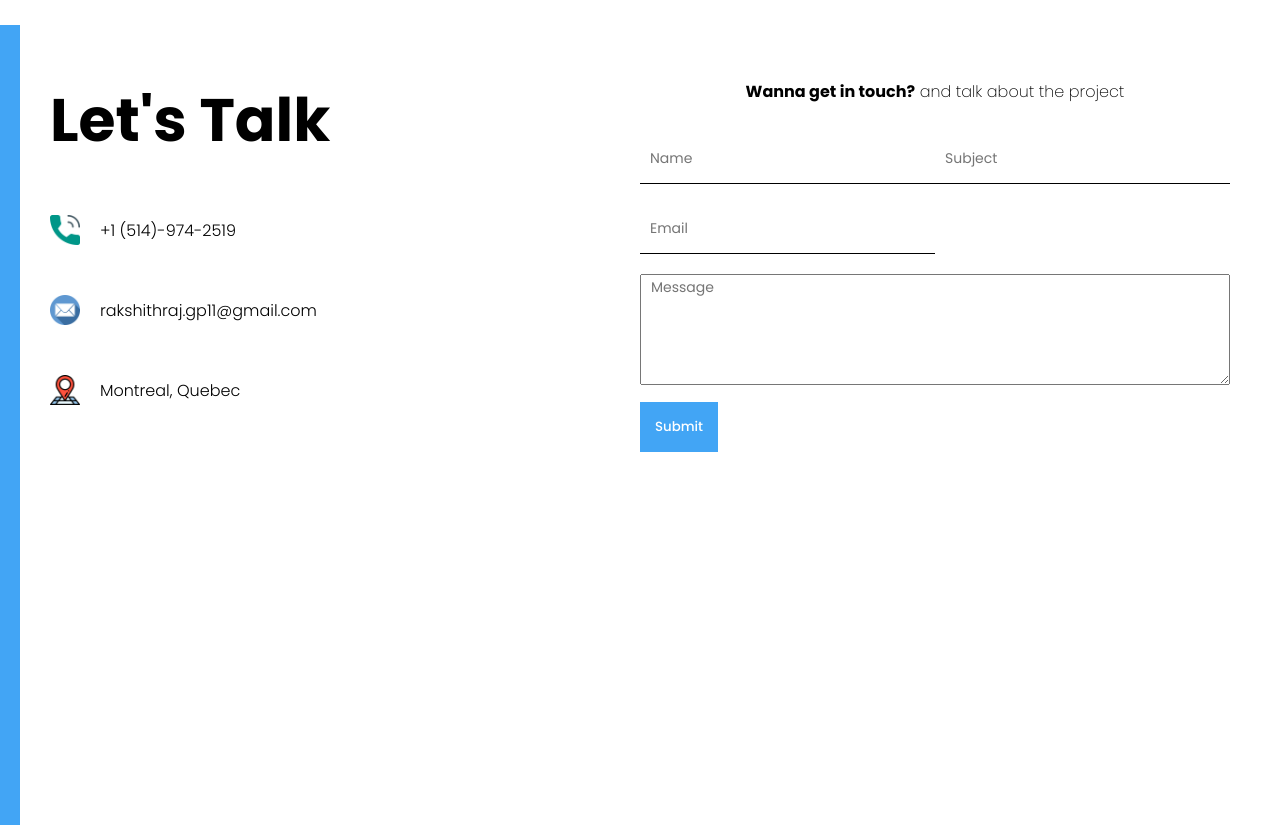
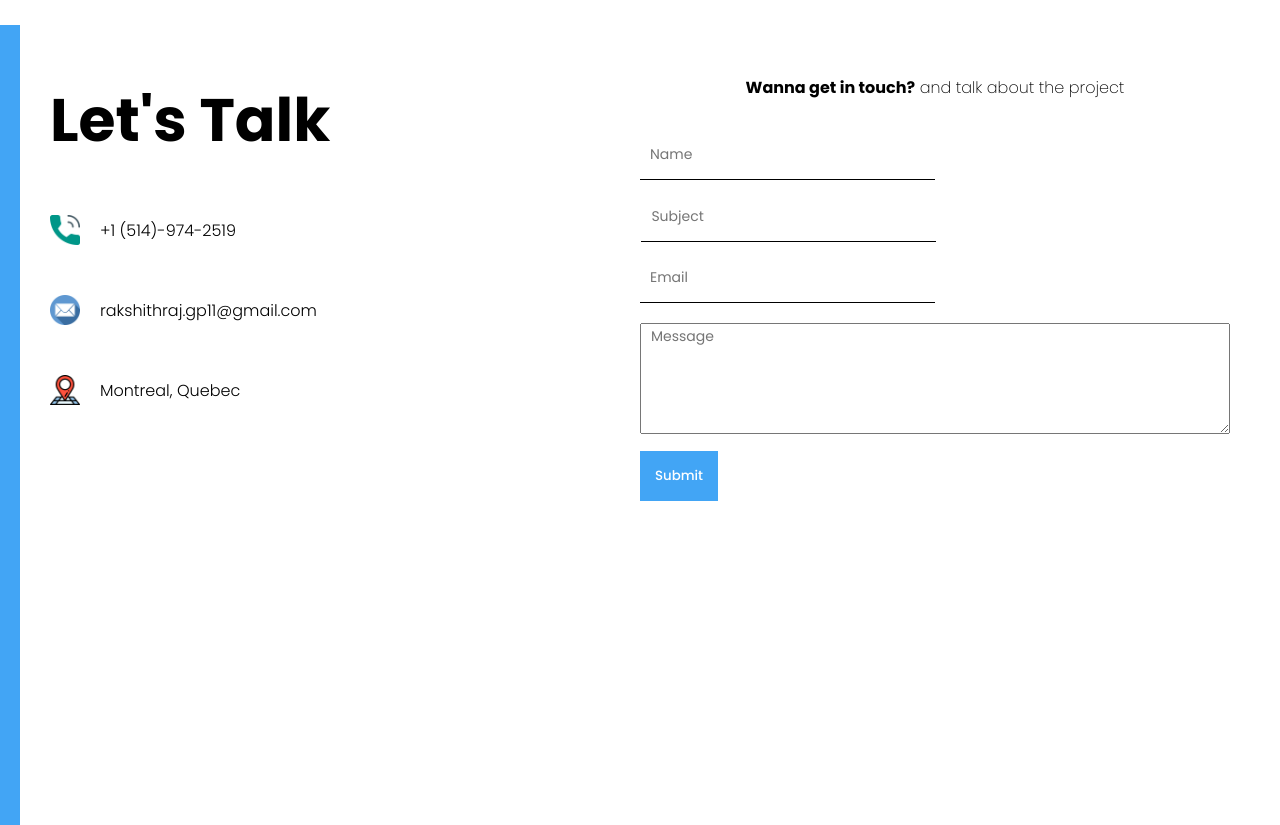
Before and after one commit to rakshith4able/rakshith-portfolio, a React (Create React App) app: page / in a window 1280 px wide. Shown: the part 5080-5905 px from the top of the page. Built offline with nearby package versions, Linux system fonts and the light colour scheme; no server answers.

Commit message:
Cleared spacing issue in contact form

```diff
--- a/src/components/contact/Contact.jsx
+++ b/src/components/contact/Contact.jsx
@@ -74,6 +74,7 @@ const Contact = () => {
                 style={{
                   backgroundColor: darkMode && "#333",
                   color: darkMode && "white",
+                  margin:'.1em'
                 }}
                 type="text"
                 placeholder="Subject"
```
Lines whose indentation alone changed are shown as unchanged.
